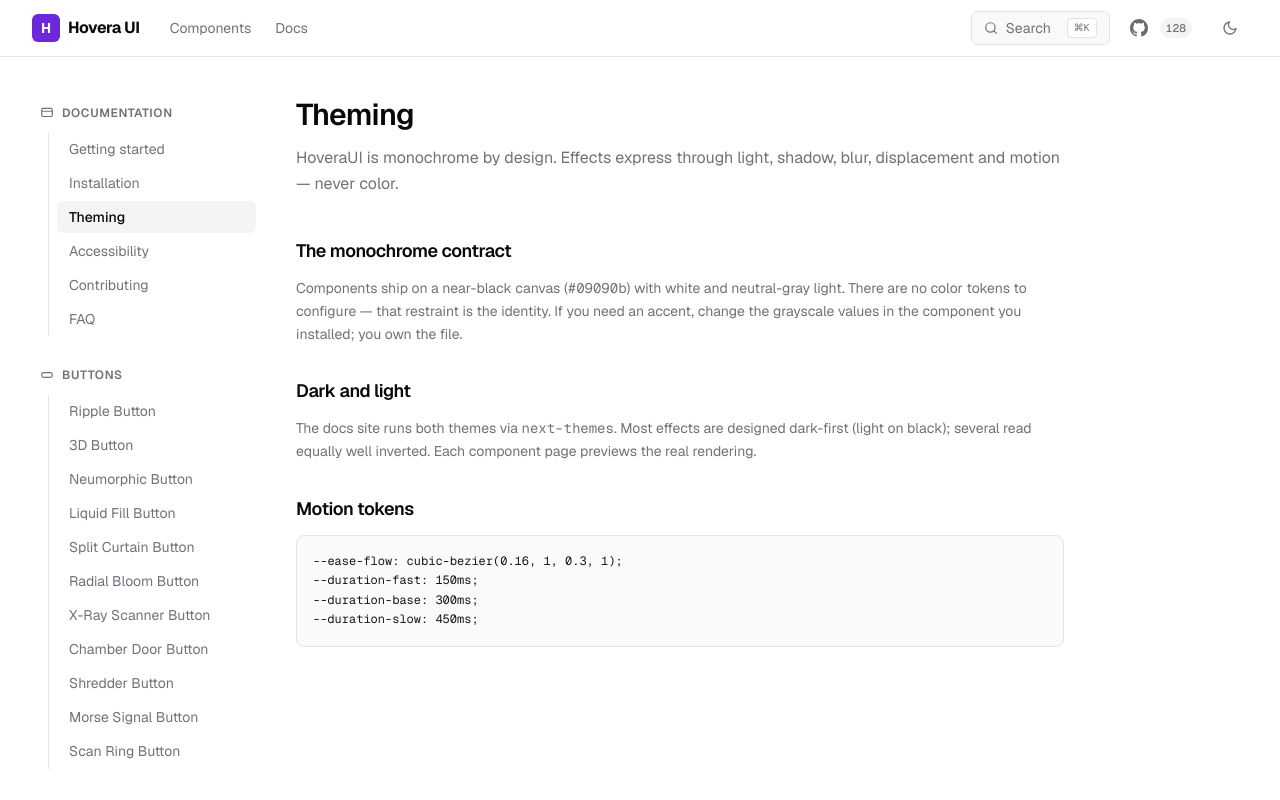
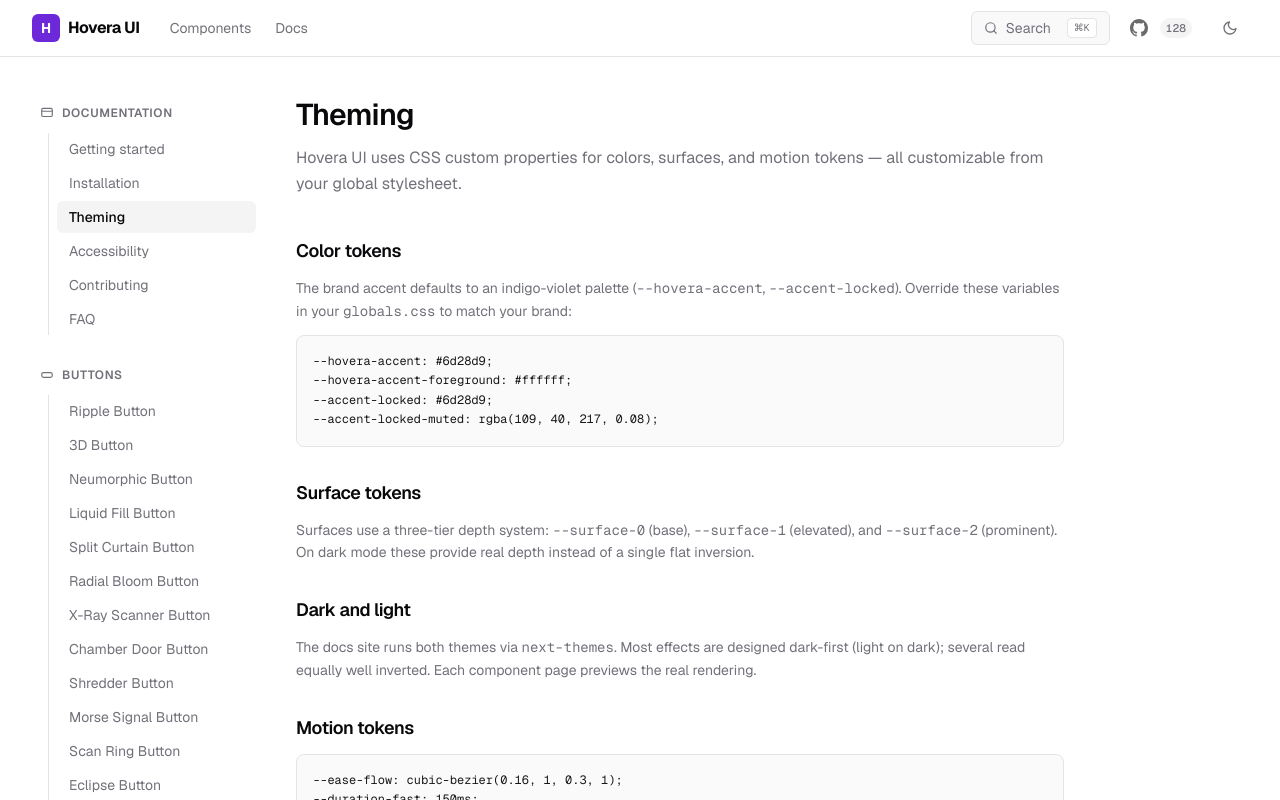
Before and after one commit to WebDevAmey/HoveraUI, a Next.js app: page /docs/theming in a window 1280 px wide. Shown: the top 800 px of the page. Built offline with nearby package versions, Linux system fonts and the light colour scheme; no server answers.

Commit message:
Added all the categories to the sidebar

```diff
--- a/src/app/docs/contributing/page.tsx
+++ b/src/app/docs/contributing/page.tsx
@@ -3,12 +3,12 @@ import GuideLayout, { GuideSection } from "@/components/docs/GuideLayout";
 
 export const metadata: Metadata = {
   title: "Contributing",
-  description: "Adding a component is a pull request — no forms, no backend. The bar: a distinctive effect that reads in pure black and white.",
+  description: "Adding a component is a pull request — no forms, no backend. Every component ships as a single self-contained file.",
 };
 
 export default function Page() {
   return (
-    <GuideLayout slug="contributing" title="Contributing" lead="Adding a component is a pull request — no forms, no backend. The bar: a distinctive effect that reads in pure black and white.">
+    <GuideLayout slug="contributing" title="Contributing" lead="Adding a component is a pull request — no forms, no backend. Every component ships as a single self-contained file.">
 
       <GuideSection title="The flow">
         <p>
@@ -19,10 +19,10 @@ export default function Page() {
           <a href="https://github.com/WebDevAmey/HoveraUI/blob/main/CONTRIBUTING.md" className="text-foreground underline underline-offset-4">CONTRIBUTING.md</a>.
         </p>
       </GuideSection>
-      <GuideSection title="The monochrome rule">
+      <GuideSection title="Design constraint">
         <p>
-          No chromatic color. If the effect needs color to work, it does not belong here — light, shadow,
-          blur, displacement and motion are the whole vocabulary.
+          Every component should work in both light and dark mode. Effects rely on hover-first interactions:
+          light, shadow, blur, displacement, motion, and tasteful accent colors.
         </p>
       </GuideSection>
     </GuideLayout>
--- a/src/app/docs/faq/page.tsx
+++ b/src/app/docs/faq/page.tsx
@@ -10,10 +10,11 @@ export default function Page() {
   return (
     <GuideLayout slug="faq" title="FAQ" lead="Short answers to the questions that come up.">
 
-      <GuideSection title="Why black and white only?">
+      <GuideSection title="Can I change the accent color?">
         <p>
-          Every effect library leans on color and gradients. HoveraUI is the counter-bet: effects strong
-          enough to carry attention with nothing but light and motion. The constraint is the brand.
+          Yes. Override the <code>--hovera-accent</code> and <code>--accent-locked</code> CSS custom
+          properties in your <code>globals.css</code> to any color you need. Each component file you install
+          is yours to edit.
         </p>
       </GuideSection>
       <GuideSection title="Is this a component framework?">
--- a/src/app/docs/getting-started/page.tsx
+++ b/src/app/docs/getting-started/page.tsx
@@ -4,12 +4,12 @@ import GuideLayout, { GuideSection, GuideCode } from "@/components/docs/GuideLay
 
 export const metadata: Metadata = {
   title: "Getting started",
-  description: "HoveraUI is a monochrome effect library: ~36 signature interactions rendered entirely in black and white, installable one file at a time through the shadcn CLI.",
+  description: "HoveraUI is a collection of ~36 hover-first components with animated interactions, installable one file at a time through the shadcn CLI.",
 };
 
 export default function Page() {
   return (
-    <GuideLayout slug="getting-started" title="Getting started" lead="HoveraUI is a monochrome effect library: ~36 signature interactions rendered entirely in black and white, installable one file at a time through the shadcn CLI.">
+    <GuideLayout slug="getting-started" title="Getting started" lead="HoveraUI is a collection of ~36 hover-first components with animated interactions, installable one file at a time through the shadcn CLI.">
 
       <GuideSection title="Pick an effect">
         <p>
--- a/src/app/docs/theming/page.tsx
+++ b/src/app/docs/theming/page.tsx
@@ -3,24 +3,31 @@ import GuideLayout, { GuideSection, GuideCode } from "@/components/docs/GuideLay
 
 export const metadata: Metadata = {
   title: "Theming",
-  description: "HoveraUI is monochrome by design. Effects express through light, shadow, blur, displacement and motion — never color.",
+  description: "Hovera UI uses CSS custom properties for colors, surfaces, and motion tokens — all customizable from your global stylesheet.",
 };
 
 export default function Page() {
   return (
-    <GuideLayout slug="theming" title="Theming" lead="HoveraUI is monochrome by design. Effects express through light, shadow, blur, displacement and motion — never color.">
+    <GuideLayout slug="theming" title="Theming" lead="Hovera UI uses CSS custom properties for colors, surfaces, and motion tokens — all customizable from your global stylesheet.">
 
-      <GuideSection title="The monochrome contract">
+      <GuideSection title="Color tokens">
         <p>
-          Components ship on a near-black canvas (<code>#09090b</code>) with white and neutral-gray light.
-          There are no color tokens to configure — that restraint is the identity. If you need an accent,
-          change the grayscale values in the component you installed; you own the file.
+          The brand accent defaults to an indigo-violet palette (<code>--hovera-accent</code>, <code>--accent-locked</code>).
+          Override these variables in your <code>globals.css</code> to match your brand:
+        </p>
+        <GuideCode>{"--hovera-accent: #6d28d9;\n--hovera-accent-foreground: #ffffff;\n--accent-locked: #6d28d9;\n--accent-locked-muted: rgba(109, 40, 217, 0.08);"}</GuideCode>
+      </GuideSection>
+      <GuideSection title="Surface tokens">
+        <p>
+          Surfaces use a three-tier depth system: <code>--surface-0</code> (base), <code>--surface-1</code> (elevated),
+          and <code>--surface-2</code> (prominent). On dark mode these provide real depth instead of a single flat
+          inversion.
         </p>
       </GuideSection>
       <GuideSection title="Dark and light">
         <p>
           The docs site runs both themes via <code>next-themes</code>. Most effects are designed dark-first
-          (light on black); several read equally well inverted. Each component page previews the real rendering.
+          (light on dark); several read equally well inverted. Each component page previews the real rendering.
         </p>
       </GuideSection>
       <GuideSection title="Motion tokens">
--- a/src/components/docs/ComponentDocLayout.tsx
+++ b/src/components/docs/ComponentDocLayout.tsx
@@ -79,7 +79,7 @@ function ComponentDocLayoutInner({ entry }: { entry: NonNullable<ReturnType<type
       <div className="mx-auto flex w-full max-w-7xl flex-1 gap-8 px-4 py-8 md:px-8">
         {/* Left sidebar (desktop) */}
         <aside className="hidden w-56 shrink-0 lg:block">
-          <div className="sticky top-20 max-h-[calc(100vh-6rem)] overflow-y-auto pb-8">
+          <div className="sticky top-20 overflow-y-auto pb-8">
             <DocsSidebar activeSlug={entry.slug} />
           </div>
         </aside>
--- a/src/components/docs/DocsGalleryClient.tsx
+++ b/src/components/docs/DocsGalleryClient.tsx
@@ -19,7 +19,6 @@ type FilterValue =
   | "navbars"
   | "cards"
   | "tabs"
-  | "marquee"
   | "text"
   | "sections"
   | "command"
@@ -38,7 +37,6 @@ const FILTERS: { label: string; value: FilterValue }[] = [
   { label: "Navbars", value: "navbars" },
   { label: "Cards", value: "cards" },
   { label: "Tabs", value: "tabs" },
-  { label: "Marquee", value: "marquee" },
   { label: "Text", value: "text" },
   { label: "Sections", value: "sections" },
   { label: "Command", value: "command" },
--- a/src/components/docs/GuideLayout.tsx
+++ b/src/components/docs/GuideLayout.tsx
@@ -24,7 +24,7 @@ export default function GuideLayout({ slug, title, lead, children }: GuideLayout
       <div className="mx-auto flex w-full max-w-7xl flex-1 gap-10 px-4 py-10 md:px-8">
         <DocsSidebar
           activeSlug={slug}
-          className="sticky top-24 hidden max-h-[calc(100vh-8rem)] w-56 shrink-0 self-start overflow-y-auto lg:block"
+          className="sticky top-24 hidden w-56 shrink-0 self-start overflow-y-auto lg:block"
         />
         <main className="min-w-0 max-w-3xl flex-1">
           <h1 className="text-3xl font-semibold tracking-tight text-foreground">{title}</h1>
--- a/src/components/landing/Hero.tsx
+++ b/src/components/landing/Hero.tsx
@@ -16,7 +16,7 @@ function entrance(delaySeconds: number): React.CSSProperties {
 }
 
 /**
- * Monochrome hero: the headline IS a library component (DisplacementText)
+ * Hero: the headline IS a library component (DisplacementText)
  * over another one (LightLines) — the products demo themselves. Scoped dark
  * in both themes; text paints first, the streak field is pure CSS behind it.
  */
@@ -54,7 +54,7 @@ export default function Hero() {
           className="inline-flex items-center gap-2 rounded-full border border-white/10 bg-white/[0.04] px-3 py-1.5 font-mono text-xs text-neutral-300 backdrop-blur-sm"
         >
           <span className="h-1.5 w-1.5 rounded-full bg-white" aria-hidden="true" />
-          The monochrome effect library
+          Hover-first component library
         </div>
 
         <div style={entrance(0.15)} className="mt-8">
@@ -67,12 +67,12 @@ export default function Hero() {
         </div>
 
         <h1 className="mt-4 max-w-2xl text-xl font-medium leading-snug text-neutral-300 sm:text-2xl">
-          Interfaces that respond before you click — every effect in pure black and white.
+          Interfaces that respond before you click.
         </h1>
 
         <p className="mt-4 max-w-xl text-sm leading-relaxed text-neutral-500 sm:text-base">
-          No color, no gradients, no glow palettes. Thirty-six signature interactions built from
-          light, shadow, displacement and motion — each one a single file you install and own.
+          Over thirty signature components built around hover, motion, and tasteful color accents —
+          each one a single file you install and own.
         </p>
 
         <div style={entrance(0.6)} className="mt-9 flex flex-col items-center gap-4 sm:flex-row">
--- a/src/components/landing/ShowcaseGrid.tsx
+++ b/src/components/landing/ShowcaseGrid.tsx
@@ -9,13 +9,17 @@ import RevealSection from "@/components/docs/RevealSection";
 
 const FEATURED_SLUGS = [
   "glow-button",
-  "liquid-fill-button",
-  "radial-bloom-button",
   "x-ray-scanner-button",
-  "chamber-door-button",
-  "aurora",
-  "conic-swirl",
+  "spotlight-card",
+  "animated-tabs",
+  "aurora-flow",
+  "meteors",
+  "liquid-text",
   "mercury-loader",
+  "floating-navbar",
+  "bento-grid",
+  "border-beam",
+  "command-menu",
 ];
 
 export default function ShowcaseGrid() {
```
